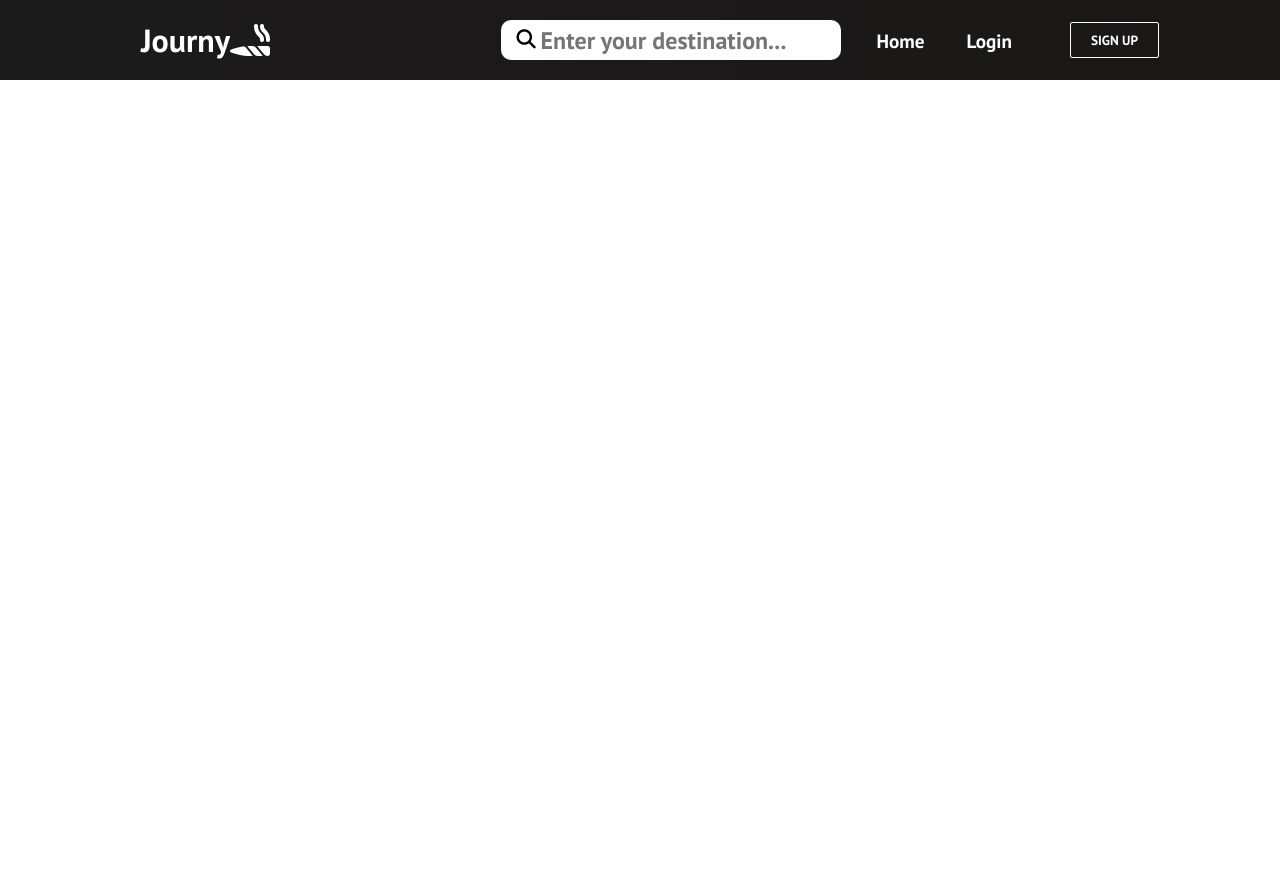
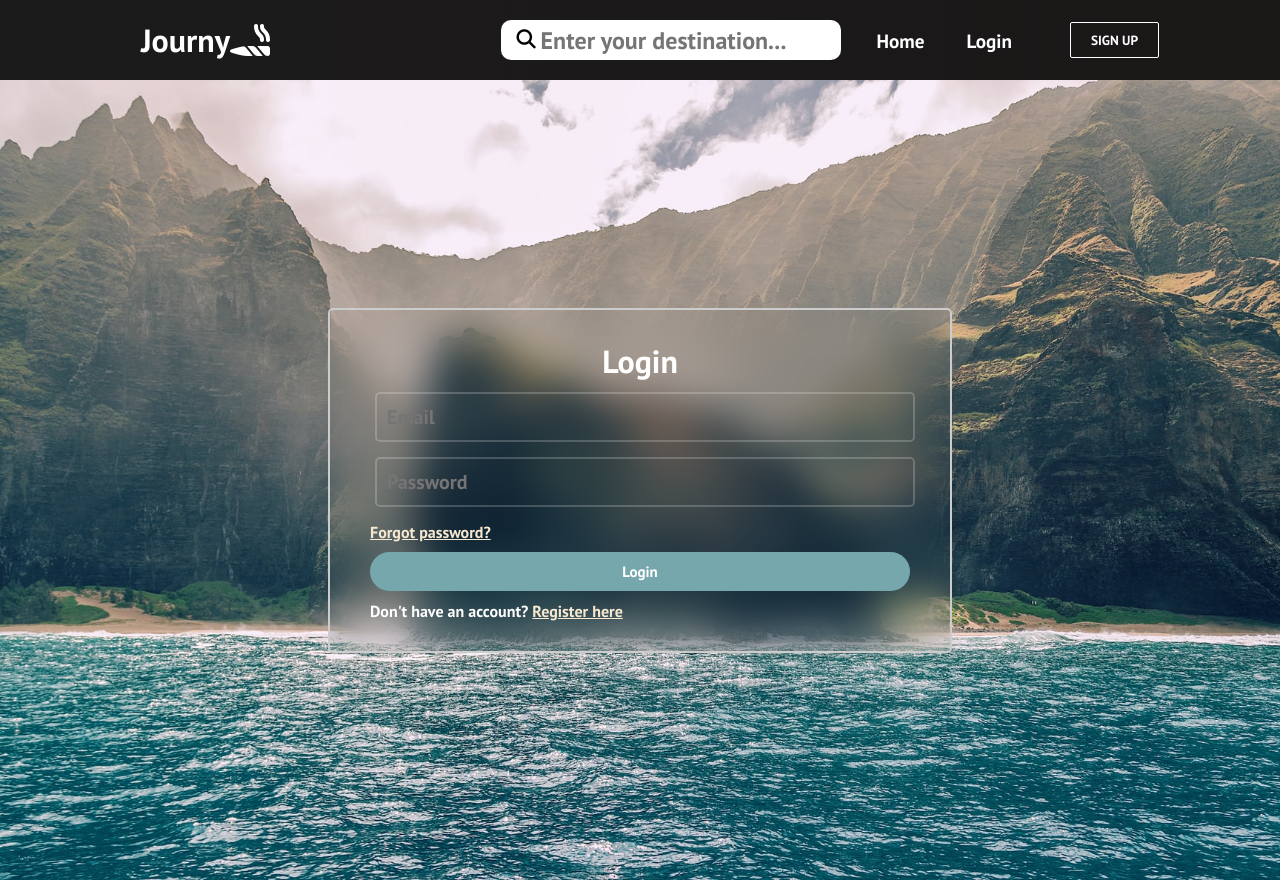
Before and after one commit to zacharyxzz/Journy, a React (Create React App) app in the folder react-journy/: page /login in a window 1280 px wide. Before the commit the page ends 800 px from the top, so only its background shows below. Built offline with nearby package versions, Linux system fonts and the light colour scheme.

Commit message:
Added Login Signup

```diff
--- a/react-journy/src/App.js
+++ b/react-journy/src/App.js
@@ -4,6 +4,8 @@ import Navbar from "./components/Navbar";
 import { BrowserRouter as Router, Routes, Route } from "react-router-dom";
 import { Auth } from "./components/auth";
 import Home from "./components/pages/Home";
+import { Login } from "./components/Login";
+
 function App() {
   return (
     <>
@@ -11,6 +13,7 @@ function App() {
         <Navbar />
         <Routes>
           <Route path="/sign-up" Component={Auth} />
+          <Route path="/login" Component={Login} />
           <Route path="/" exact Component={Home} />
         </Routes>
       </Router>
--- /dev/null
+++ b/react-journy/src/components/Login.css
@@ -0,0 +1,38 @@
+* {
+    margin: 0;
+    padding: 0;
+    box-sizing: border-box;
+}
+
+.wrapper h1 {
+    text-align: center;
+    margin-bottom: 10px;
+}
+
+.wrapper .forgot {
+    margin-bottom: 10px;
+}
+
+.wrapper .log{
+    margin-bottom: 10px;
+    width: 100%;
+    border-radius: 40px;
+}
+
+.forgot a {
+    color: rgb(247, 233, 209);
+}
+
+.register a {
+    color: rgb(247, 233, 209);;
+}
+
+.input .error {
+    color: red;
+    font-size: 14px;
+}
+
+.input .loginMsg {
+    color: rgb(26, 175, 26);
+    font-size: 14px;
+}
--- /dev/null
+++ b/react-journy/src/components/Login.js
@@ -0,0 +1,71 @@
+import { useState } from "react";
+import { auth } from "../config/firebase";
+import { createUserWithEmailAndPassword, signInWithEmailAndPassword } from "firebase/auth";
+import "./Login.css";
+
+export const Login = () => {
+    const [loginEmail, setLoginEmail] = useState("");
+    const [loginPassword, setLoginPassword] = useState("");
+    const [errorMessage, setErrorMessage] = useState("");
+    const [loginMessage, setLoginMessage] = useState("");
+
+    const signIn = async (event) => {
+        event.preventDefault(); // Prevent the default form submission
+        try {
+            await signInWithEmailAndPassword(auth, loginEmail, loginPassword);
+            setLoginMessage('Login success');
+            setErrorMessage('');
+        } catch (error) {
+            switch (error.code) {
+                case 'auth/invalid-credential':
+                    setErrorMessage('Incorrect email or password');
+                    break;
+                default:
+                    setErrorMessage(error.message);
+            }
+        }
+    };
+
+    return (
+        <div className="wrapper">
+            <div className="box">
+                <form onSubmit={signIn}>
+                    <h1>Login</h1>
+                    <div className="input">
+                        <input
+                            type="email"
+                            placeholder="Email"
+                            required
+                            value={loginEmail}
+                            onChange={(e) => setLoginEmail(e.target.value)}
+                        />
+                        <input
+                            type="password"
+                            placeholder="Password"
+                            required
+                            value={loginPassword}
+                            onChange={(e) => setLoginPassword(e.target.value)}
+                        />
+                        {loginMessage && (
+                            <div className="loginMsg">
+                                {loginMessage}
+                            </div>
+                        )}
+                        {errorMessage && (
+                            <div className="error">
+                                {errorMessage}
+                            </div>
+                        )}
+                        <div className="forgot">
+                            <a href="#">Forgot password?</a>
+                        </div>
+                        <button type="submit" className="log">Login</button>
+                        <div className="register">
+                            <p>Don't have an account? <a href="/sign-up">Register here</a></p>
+                        </div>
+                    </div>
+                </form>
+            </div>
+        </div>
+    );
+};
--- a/react-journy/src/components/Navbar.js
+++ b/react-journy/src/components/Navbar.js
@@ -3,6 +3,8 @@ import { Link } from "react-router-dom";
 import { Button } from "./Button";
 import "./Navbar.css";
 import SearchBar from "./SearchBar";
+import { Auth } from "./auth";
+
 function Navbar() {
   const [click, setClick] = useState(false);
   const [button, setButton] = useState(true);
--- /dev/null
+++ b/react-journy/src/components/auth.css
@@ -0,0 +1,51 @@
+.wrapper {
+    display: flex;
+    justify-content: center;
+    align-items: center;
+    height: 100vh;
+    background: url("../../public/images/img-home.jpg") center center/cover
+    no-repeat;
+    color: #fff;
+    font-family: "Poppins", sans-serif;
+  }
+
+  .box {
+    display: flex;
+    flex-direction: column;
+    gap: 10px;
+    padding: 30px 40px;
+    background-color: transparent;
+    border: 2px solid #ccc;
+    backdrop-filter: blur(20px);
+    border-radius: 5px;
+  }
+
+  .box input {
+    font: arial;
+    font-size: 20px;
+    padding: 10px;
+    color: rgb(247, 233, 209);
+    border: 2px solid rgba(255, 255, 255, .2);
+    border-radius: 5px;
+    margin-bottom: 15px;
+  }
+
+
+.box .error {
+    color: red;
+    font-size: 14px;
+  }
+
+  .box button {
+    padding: 10px;
+    border: none;
+    border-radius: 5px;
+    background-color: #75a7ac;
+    color: #ffffff;
+    cursor: pointer;
+    font-size: 15px;
+  }
+
+  .box button:hover {
+    background-color: #0056b3;
+  }
--- a/react-journy/src/components/auth.js
+++ b/react-journy/src/components/auth.js
@@ -1,27 +1,49 @@
 import { useState } from "react";
-import { auth } from '../config/firebase';
+import { auth } from "../config/firebase";
 import { createUserWithEmailAndPassword } from "firebase/auth";
+import "./auth.css";
 
 export const Auth = () => {
-
   const [email, setEmail] = useState("");
   const [password, setPassword] = useState("");
+  const [errorMessage, setErrorMessage] = useState("");
 
   const signIn = async () => {
+    try {
       await createUserWithEmailAndPassword(auth, email, password);
+    } catch (error) {
+        switch (error.code) {
+            case 'auth/weak-password':
+              setErrorMessage('Please choose a password with more than 6 charaters.');
+              break;
+            case 'auth/email-already-in-use':
+              setErrorMessage('The email address is already registered. Please use a different email.');
+              break;
+            default:
+              setErrorMessage(error.message);
+        }
+    }
 };
 
   return (
-        <div>
+    <div className="wrapper">
+      <div className="box">
         <input
-                placeholder = "Email..."
+          placeholder="Email"
           onChange={(e) => setEmail(e.target.value)}
         />
         <input
-                placeholder = "Password..."
+          placeholder="Password"
           type="password"
-                onChange={(e) => setPassword(e.target.value)}/>
-            <button onClick={signIn}>Sign in</button>
+          onChange={(e) => setPassword(e.target.value)}
+        />
+        {errorMessage && (
+          <div className="error">
+            {errorMessage}
           </div>
-    )
-}
+        )}
+        <button onClick={signIn}>Sign Up</button>
+      </div>
+    </div>
+  );
+};
```
Lines whose indentation alone changed are shown as unchanged.
